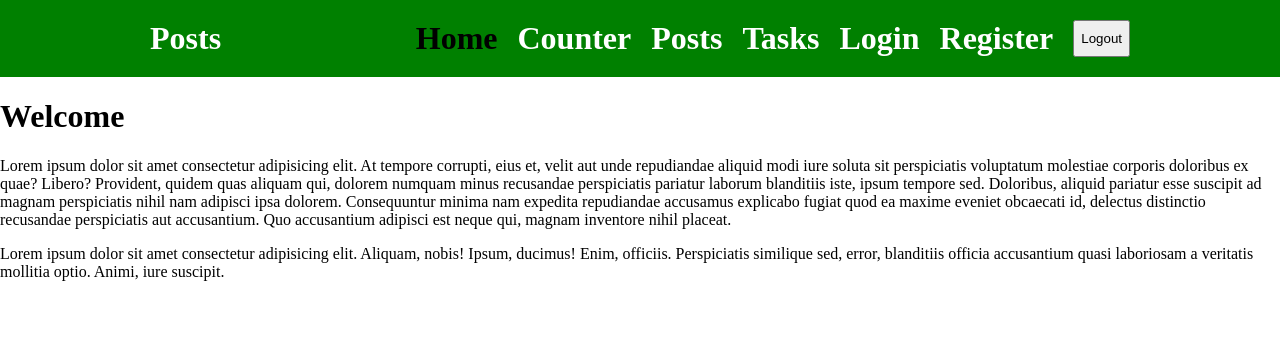
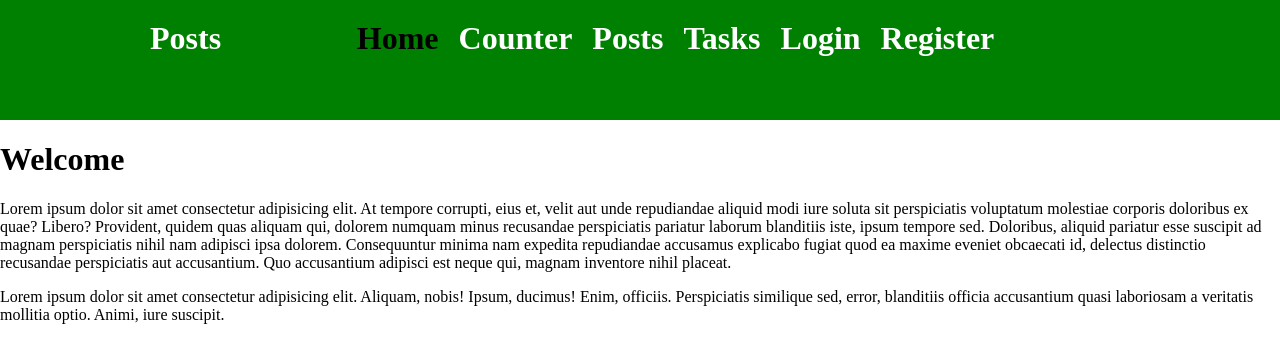
Before and after one commit to UserBRAvo99/react-store, a React (Vite) app: page / in a window 1280 px wide. Shown: the top 362 px of the page. Built offline with nearby package versions, Linux system fonts and the light colour scheme.

Commit message:
nav view

```diff
--- a/src/components/Header/Header.jsx
+++ b/src/components/Header/Header.jsx
@@ -1,12 +1,15 @@
 import { styled } from 'styled-components'
 import { NavLink, Outlet } from 'react-router-dom'
-import { useDispatch } from 'react-redux'
+import { useDispatch, useSelector } from 'react-redux'
 import { logoutThunk } from '../../redux/auth/operations'
+import { selectIsLoggedIn, selectUser } from '../../redux/auth/selectors'
 export const Header = () => {
 	const dispatch = useDispatch()
 	const handleLogout = () => {
 		dispatch(logoutThunk())
 	}
+	const { name } = useSelector(selectUser)
+	const isLoggedIn = useSelector(selectIsLoggedIn)
 	return (
 		<div>
 			<StyledHeader>
@@ -16,10 +19,15 @@ export const Header = () => {
 					<StyledLink to='/counter'>Counter</StyledLink>
 					<StyledLink to='/posts'>Posts</StyledLink>
 					<StyledLink to='/todos'>Tasks</StyledLink>
-					<StyledLink to='/login'>Login</StyledLink>
-					<StyledLink to='/register'>Register</StyledLink>
-					<button onClick={handleLogout}>Logout</button>
+					{!isLoggedIn && (
+						<>
+							<StyledLink to='/login'>Login</StyledLink>
+							<StyledLink to='/register'>Register</StyledLink>
+						</>
+					)}
+					{isLoggedIn && <button onClick={handleLogout}>Logout</button>}
 				</NavHeader>
+				<h2>{name}</h2>
 			</StyledHeader>
 			<Outlet />
 		</div>
--- /dev/null
+++ b/src/redux/auth/selectors.js
@@ -0,0 +1,2 @@
+export const selectIsLoggedIn = state => state.auth.isLoggedIn
+export const selectUser = state => state.auth.user
--- a/src/redux/auth/slice.js
+++ b/src/redux/auth/slice.js
@@ -1,5 +1,5 @@
 import { createSlice } from '@reduxjs/toolkit'
-import { loginThunk, refreshThunk } from './operations'
+import { loginThunk, logoutThunk, refreshThunk } from './operations'
 
 const initialState = {
 	user: {
@@ -9,6 +9,8 @@ const initialState = {
 	token: '',
 	loading: false,
 	error: null,
+	isLoggedIn: false,
+	isRefresh: false,
 }
 const slice = createSlice({
 	name: 'auth',
@@ -20,10 +22,17 @@ const slice = createSlice({
 				state.user.name = payload.user.name
 				state.user.email = payload.user.email
 				state.token = payload.token
+				state.isLoggedIn = true
 			})
 			.addCase(refreshThunk.fulfilled, (state, { payload }) => {
 				state.user.name = payload.name
 				state.user.email = payload.email
+				state.isLoggedIn = true
+			})
+			.addCase(logoutThunk.fulfilled, state => {
+				state.user = initialState.user
+				state.isLoggedIn = false
+				state.token = ''
 			})
 	},
 })
```
